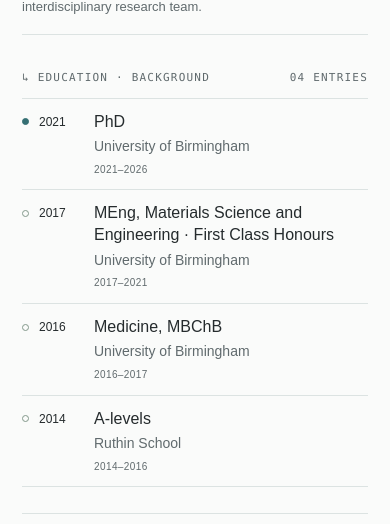
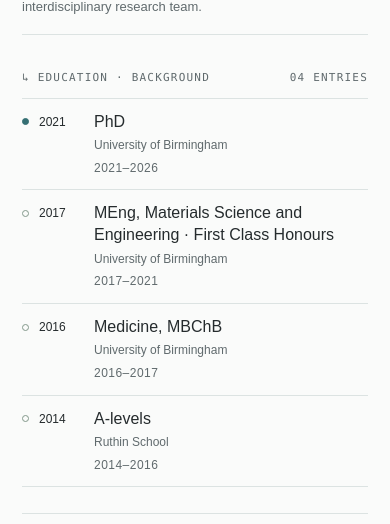
Before and after one commit to daorong-y/portfolio, a React (Vite) app: page / in a window 390 px wide. Shown: the part 5254-5778 px from the top of the page. Built offline with nearby package versions, Linux system fonts and the light colour scheme.

Commit message:
Match Education row text sizes

```diff
--- a/src/index.css
+++ b/src/index.css
@@ -2334,7 +2334,7 @@
   margin: 0;
   color: var(--ink-soft);
   font-family: Arial, Helvetica, sans-serif;
-  font-size: 16px;
+  font-size: 12px;
   font-style: normal;
 }
 
@@ -2342,7 +2342,7 @@
   justify-self: end;
   color: var(--ink-soft);
   font-family: Arial, Helvetica, sans-serif;
-  font-size: 11px;
+  font-size: 12px;
   letter-spacing: 0.04em;
   white-space: nowrap;
 }
@@ -2586,11 +2586,11 @@
   }
 
   .education-org {
-    font-size: 14px;
+    font-size: 12px;
   }
 
   .education-range {
     justify-self: start;
-    font-size: 10px;
-  }
-}
+    font-size: 12px;
+  }
+}
```
